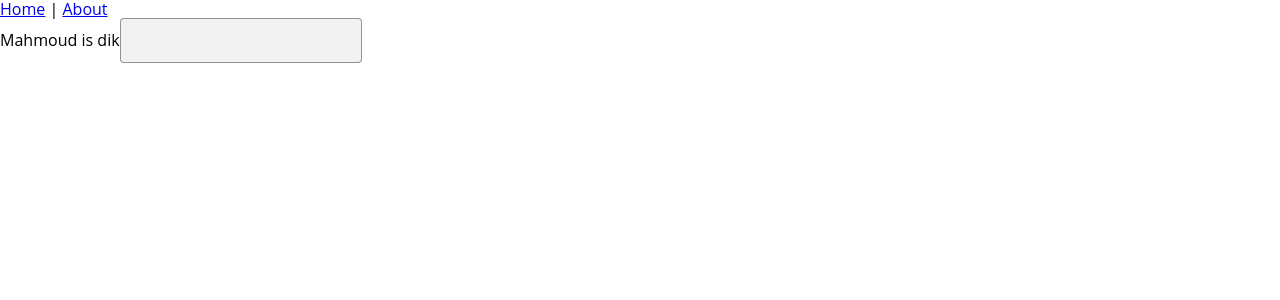
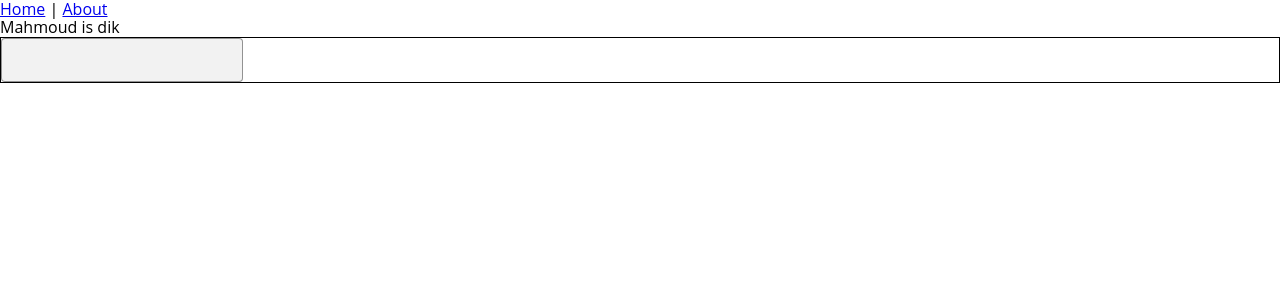
Before and after one commit to GLambermont/SDG-Dashboard, a Vue app: page / in a window 1280 px wide. Shown: the top 300 px of the page. Built offline with nearby package versions, Linux system fonts and the light colour scheme.

Commit message:
updated text-input

```diff
--- a/src/components/TextInput.vue
+++ b/src/components/TextInput.vue
@@ -1,7 +1,10 @@
 <template> <!--body-->
   <div class="text-input">
     <label for="input">{{ label }}</label>
-    <input id="input" type="text" :style="styles">
+      <div class="input-container">
+        <input id="input" type="text" :style="styles">
+        <div class="border"></div>
+      </div>
     <p v-if="description">{{ description }}</p>
   </div>
 </template>
@@ -44,4 +47,8 @@ export default {
       outline: 2px solid  #4E44D6;
     }
   }
+
+  .input-container {
+    border: 1px solid;
+  }
 </style>
```
